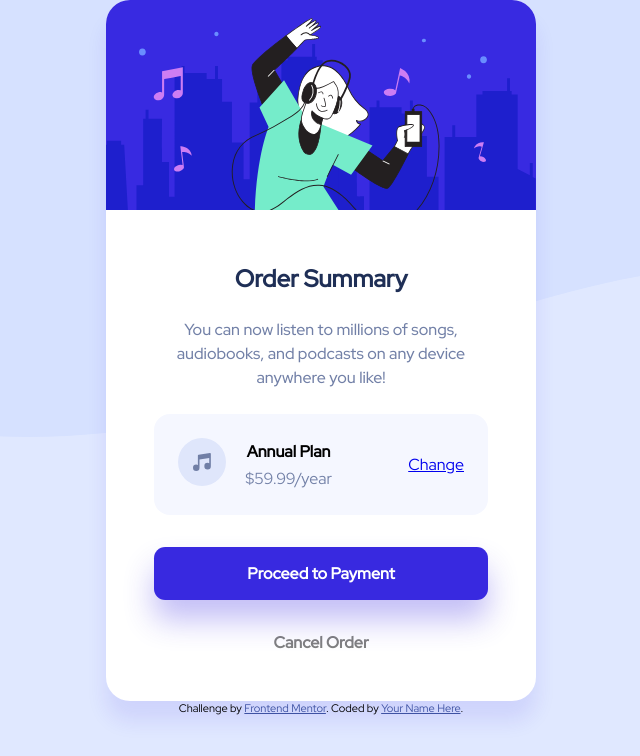
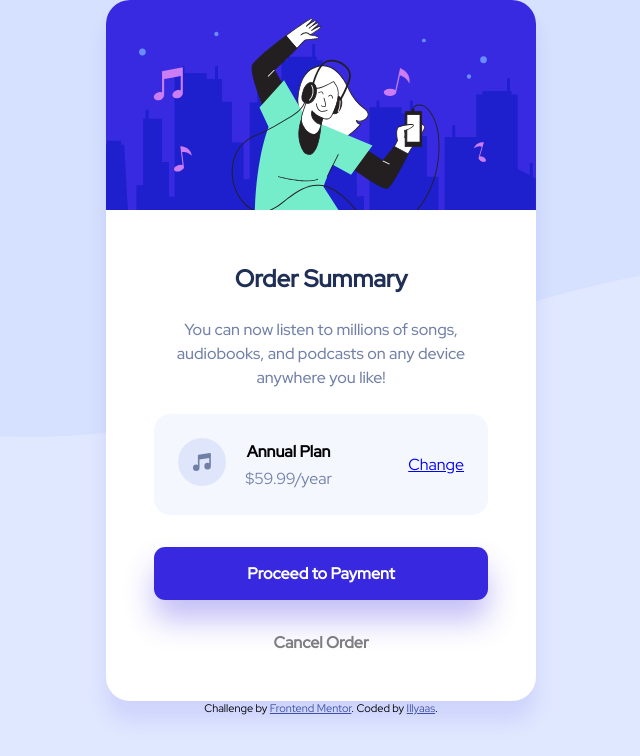
Before and after one commit to Illyaas4Show/Order-summary-component, a plain HTML site: page index.html in a window 1280 px wide. Shown: the whole page, without its empty margins (319-959 px from the left). Drawn offline with Linux system fonts and the light colour scheme.

Commit message:
Update index.html

```diff
--- a/index.html
+++ b/index.html
@@ -74,7 +74,7 @@
 
   <div class="attribution">
     Challenge by <a href="https://www.frontendmentor.io?ref=challenge" target="_blank">Frontend Mentor</a>.
-    Coded by <a href="#">Your Name Here</a>.
+    Coded by <a href="https://github.com/Illyaas4Show">Illyaas</a>.
   </div>
 </body>
 </html>
```
